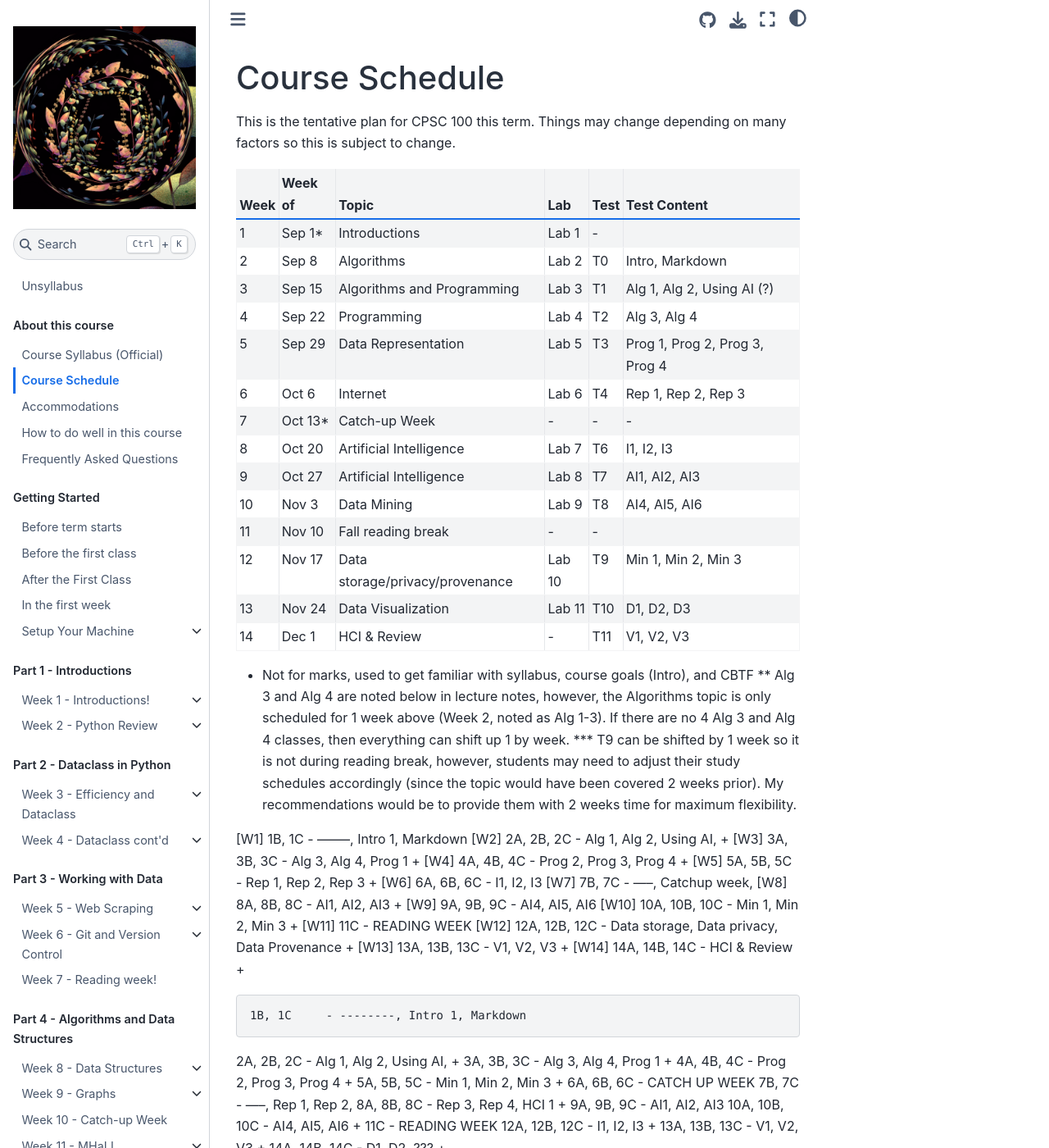
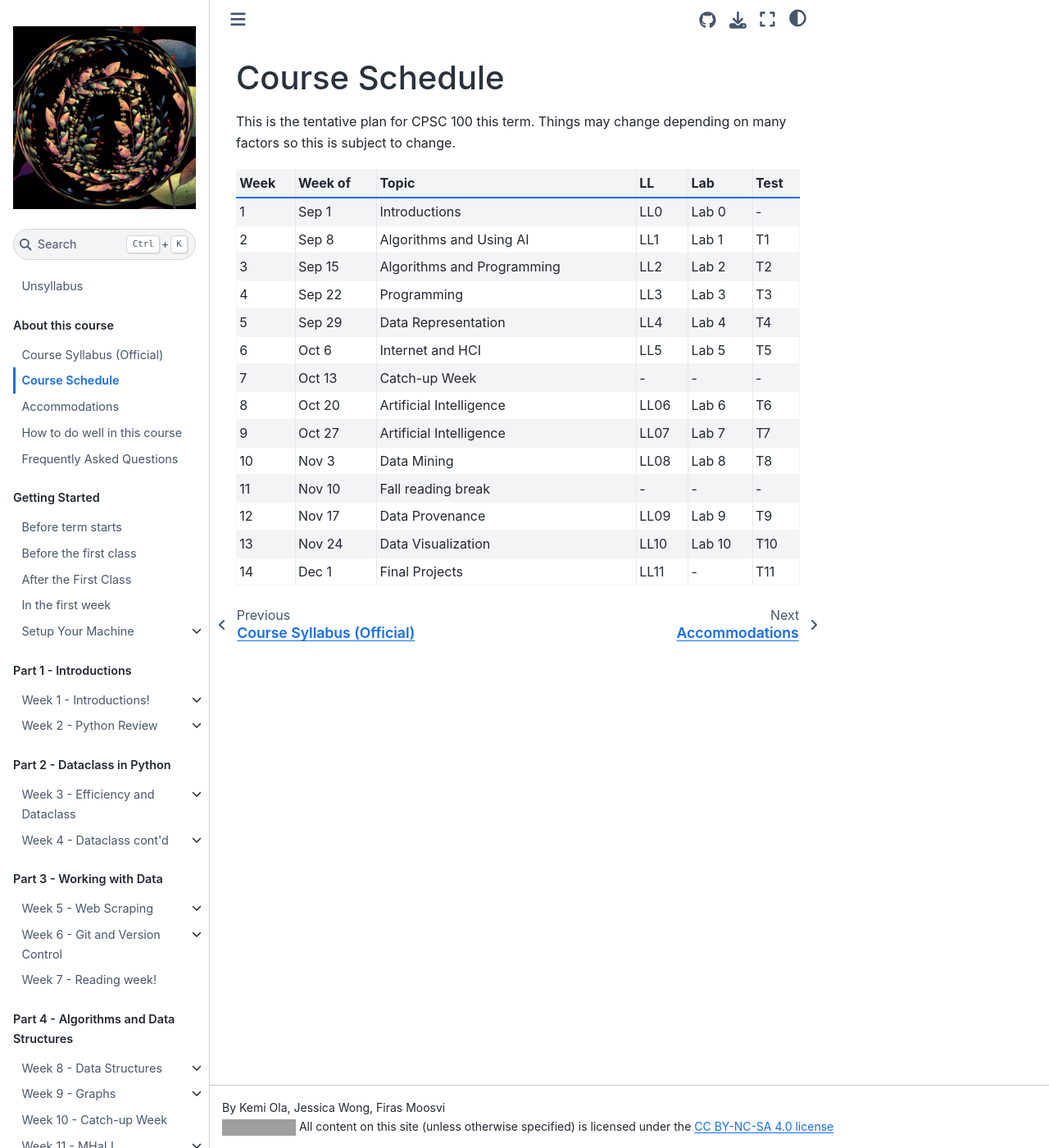
Before and after one commit to UBC-CS/cpsc100, a Jupyter Book: the page built from about/course_schedule.md, in a window 1280 px wide and 1400 px high. Shown: the whole window at 82% size. Built offline with Jupyter Book 1.0.4 settings and Sphinx 7.4.7 and the Sphinx Book theme 1.1.4, drawn with Linux system fonts in a browser that asks for light colours; pages that are not in the unit, such as notebooks, are missing from menus; some of the changed text lies outside the part shown; grey boxes are pictures that could not be loaded.

Commit message:
update schedule with Labs, LLs, tests, project

```diff
--- a/about/syllabus_bits/schedule.md
+++ b/about/syllabus_bits/schedule.md
@@ -1,26 +1,42 @@
 This is the tentative plan for {{ COURSE_CODE }} this term.
 Things may change depending on many factors so this is subject to change.
 
+| Week | Week of | Topic                      | LL   | Lab    | Test |
+|------|---------|----------------------------|------|--------|------|
+| 1    | Sep 1   | Introductions              | LL0  | Lab 0  | -    |
+| 2    | Sep 8   | Algorithms and Using AI    | LL1  | Lab 1  | T1   |
+| 3    | Sep 15  | Algorithms and Programming | LL2  | Lab 2  | T2   |
+| 4    | Sep 22  | Programming                | LL3  | Lab 3  | T3   |
+| 5    | Sep 29  | Data Representation        | LL4  | Lab 4  | T4   |
+| 6    | Oct 6   | Internet and HCI           | LL5  | Lab 5  | T5   |
+| 7    | Oct 13  | Catch-up Week              | -    | -      | -    |
+| 8    | Oct 20  | Artificial Intelligence    | LL06 | Lab 6  | T6   |
+| 9    | Oct 27  | Artificial Intelligence    | LL07 | Lab 7  | T7   |
+| 10   | Nov 3   | Data Mining                | LL08 | Lab 8  | T8   |
+| 11   | Nov 10  | Fall reading break         | -    | -      | -    |
+| 12   | Nov 17  | Data Provenance            | LL09 | Lab 9  | T9   |
+| 13   | Nov 24  | Data Visualization         | LL10 | Lab 10 | T10  |
+| 14   | Dec 1   | Final Projects             | LL11 | -      | T11  |
+
+<!-- ## Organizing Notes
+
 | Week | Week of | Topic                      | Lab    | Test | Test Content                   |
 |------|---------|----------------------------|--------|------|--------------------------------|
-| 1    | Sep 1*  | Introductions                    | Lab 1  | -    |                                |
-| 2    | Sep 8   | Algorithms                        | Lab 2  | T0   | Intro, Markdown                |
-| 3    | Sep 15  | Algorithms and Programming | Lab 3  | T1   | Alg 1, Alg 2, Using AI (?)     |
-| 4    | Sep 22  | Programming                | Lab 4  | T2   | Alg 3, Alg 4              |
-| 5    | Sep 29  | Data Representation        | Lab 5  | T3   | Prog 1, Prog 2, Prog 3, Prog 4 |
-| 6    | Oct 6   |  Internet             | Lab 6      | T4   | Rep 1, Rep 2, Rep 3            |
-| 7    | Oct 13* | Catch-up Week | - | -  | -   | -                   |
-| 8    | Oct 20  | Artificial Intelligence  | Lab 7  | T6   | I1, I2, I3         |
-| 9    | Oct 27  | Artificial Intelligence    | Lab 8  | T7   | AI1, AI2, AI3                  |
-| 10   | Nov 3   |  Data Mining  | Lab 9  | T8   | AI4, AI5, AI6                  |
+| 1    | Sep 1   | Introductions              | Lab 0  | -    |                                |
+| 2    | Sep 8   | Algorithms and Using AI    | Lab 1  | T1   | Intro, Markdown                |
+| 3    | Sep 15  | Algorithms and Programming | Lab 2  | T2   | Alg 1, Alg 2, Using AI (?)     |
+| 4    | Sep 22  | Programming                | Lab 3  | T3   | Alg 3, Alg 4                   |
+| 5    | Sep 29  | Data Representation        | Lab 4  | T4   | Prog 1, Prog 2, Prog 3, Prog 4 |
+| 6    | Oct 6   | Internet and HCI           | Lab 5  | T5   | Rep 1, Rep 2, Rep 3            |
+| 7    | Oct 13  | Catch-up Week              | -      | -    | -                              |
+| 8    | Oct 20  | Artificial Intelligence    | Lab 6  | T6   | I1, I2, I3                     |
+| 9    | Oct 27  | Artificial Intelligence    | Lab 7  | T7   | AI1, AI2, AI3                  |
+| 10   | Nov 3   | Data Mining                | Lab 8  | T8   | AI4, AI5, AI6                  |
 | 11   | Nov 10  | Fall reading break         | -      | -    |                                |
-| 12   | Nov 17  |  Data storage/privacy/provenance | Lab 10 | T9   | Min 1, Min 2, Min 3                     |
-| 13   | Nov 24  | Data Visualization     | Lab 11 | T10  | D1, D2, D3                     |
-| 14   | Dec 1   | HCI & Review         | -      | T11  | V1, V2, V3                     |
+| 12   | Nov 17  | Data Provenance            | Lab 9  | T9   | Min 1, Min 2, Min 3            |
+| 13   | Nov 24  | Data Visualization         | Lab 10 | T10  | D1, D2, D3                     |
+| 14   | Dec 1   | Final Projects             | -      | T11  | V1, V2, V3                     |
 
-* Not for marks, used to get familiar with syllabus, course goals (Intro), and CBTF
-** Alg 3 and Alg 4 are noted below in lecture notes, however, the Algorithms topic is only scheduled for 1 week above (Week 2, noted as Alg 1-3). If there are no 4 Alg 3 and Alg 4 classes, then everything can shift up 1 by week.
-*** T9 can be shifted by 1 week so it is not during reading break, however, students may need to adjust their study schedules accordingly (since the topic would have been covered 2 weeks prior). My recommendations would be to provide them with 2 weeks time for maximum flexibility.
 
 [W1]     1B, 1C     - --------, Intro 1, Markdown
 [W2]  2A, 2B, 2C     - Alg 1, Alg 2, Using AI,      +
@@ -37,8 +53,6 @@ Things may change depending on many factors so this is subject to change.
 [W13] 13A, 13B, 13C  -  V1, V2, V3                +
 [W14] 14A, 14B, 14C  - HCI & Review                   +
 
-
-
     1B, 1C     - --------, Intro 1, Markdown
 2A, 2B, 2C     - Alg 1, Alg 2, Using AI,      +
 3A, 3B, 3C     - Alg 3, Alg 4, Prog 1         +
@@ -53,3 +67,5 @@ Things may change depending on many factors so this is subject to change.
 12A, 12B, 12C  - I1, I2, I3                   +
 13A, 13B, 13C  - V1, V2, V3                   +
 14A, 14B, 14C  - D1, D2, ???                  +
+
+ -->
```
